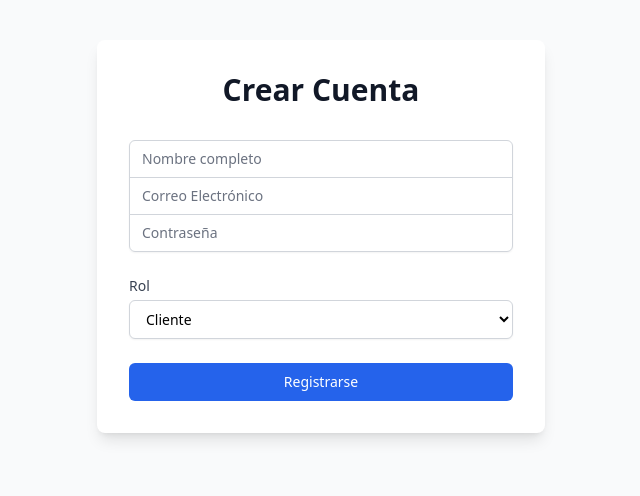
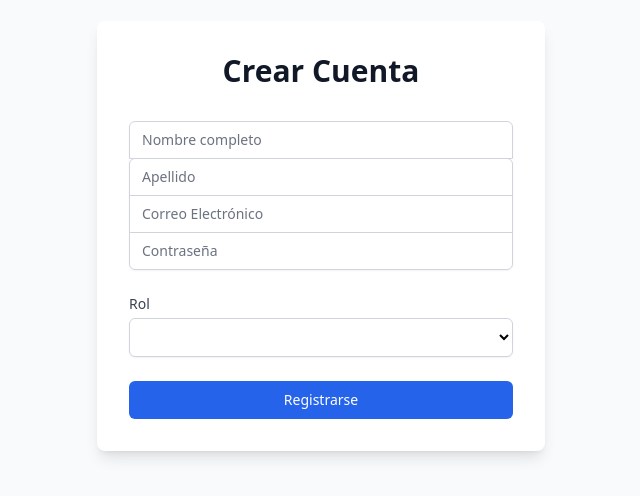
Before and after one commit to agusOlivieri/viandaApp-front-end, a Vue app: page /register in a window 1280 px wide. Shown: the part 164-660 px from the top of the page, without its empty margins (319-959 px from the left). Built offline with nearby package versions, Linux system fonts and the light colour scheme.

Commit message:
register and login

```diff
--- a/src/router/index.js
+++ b/src/router/index.js
@@ -10,8 +10,8 @@ const router = createRouter({
   routes: [
     {
       path: '/',
-      name: 'home',
-      component: HomeView,
+      name: 'login',
+      component: LoginView,
     },
     {
       path: '/viandas',
@@ -29,9 +29,9 @@ const router = createRouter({
       component: RegisterView,
     },
     {
-      path: '/login',
-      name: 'login',
-      component: LoginView,
+      path: '/home',
+      name: 'home',
+      component: HomeView,
     },
 
   ],
--- a/src/views/LoginView.vue
+++ b/src/views/LoginView.vue
@@ -5,17 +5,17 @@ import { useRouter } from "vue-router";
 
 const router = useRouter();
 const credentials = ref({
-  email: "",
+  username: "",
   password: "",
 });
 
 const login = async () => {
   try {
     const response = await axios.post("http://localhost:8080/api/auth/login", credentials.value);
-    const token = response.data.token; // Cambia el nombre del atributo si el backend usa otro
-    localStorage.setItem("jwt", token); // Guardar el token en el localStorage
+    const token = response.data.token;
+    localStorage.setItem("jwt", token);
     alert("Inicio de sesión exitoso");
-    router.push("/"); // Redirige al inicio u otra ruta después del login
+    router.push("/home");
   } catch (error) {
     console.error("Error al iniciar sesión:", error);
     alert("Credenciales inválidas. Por favor, intente nuevamente.");
@@ -34,9 +34,9 @@ const login = async () => {
               <input
                 id="email"
                 name="email"
-                type="email"
+                type="text"
                 required
-                v-model="credentials.email"
+                v-model="credentials.username"
                 class="appearance-none rounded-none relative block w-full px-3 py-2 border border-gray-300 placeholder-gray-500 text-gray-900 rounded-t-md focus:outline-none focus:ring-blue-500 focus:border-blue-500 focus:z-10 sm:text-sm"
                 placeholder="Correo Electrónico"
               />
--- a/src/views/RegisterView.vue
+++ b/src/views/RegisterView.vue
@@ -1,12 +1,15 @@
 <script setup>
 import { ref } from "vue";
 import axios from "axios";
+import { useRouter } from "vue-router";
 
+const router = useRouter();
 const user = ref({
-  name: "",
+  username: "",
+  apellido: "",
   email: "",
   password: "",
-  role: "CLIENTE",
+  rol: "CLIENTE",
 });
 
 const register = async () => {
@@ -14,7 +17,7 @@ const register = async () => {
     const response = await axios.post("http://localhost:8080/api/auth/register", user.value);
     alert("Registro exitoso");
     console.log(response.data);
-    // Redirigir al login si es necesario
+    router.push("/")
   } catch (error) {
     console.error("Error en el registro:", error);
     alert("Hubo un problema con el registro. Por favor, intente de nuevo.");
@@ -35,9 +38,21 @@ const register = async () => {
                 name="name"
                 type="text"
                 required
-                v-model="user.name"
+                v-model="user.username"
                 class="appearance-none rounded-none relative block w-full px-3 py-2 border border-gray-300 placeholder-gray-500 text-gray-900 rounded-t-md focus:outline-none focus:ring-blue-500 focus:border-blue-500 focus:z-10 sm:text-sm"
                 placeholder="Nombre completo"
+              />
+            </div>
+            <div>
+              <label for="surname" class="sr-only">Apellido</label>
+              <input
+                id="surname"
+                name="surname"
+                type="text"
+                required
+                v-model="user.apellido"
+                class="appearance-none rounded-none relative block w-full px-3 py-2 border border-gray-300 placeholder-gray-500 text-gray-900 rounded-t-md focus:outline-none focus:ring-blue-500 focus:border-blue-500 focus:z-10 sm:text-sm"
+                placeholder="Apellido"
               />
             </div>
             <div>
```
